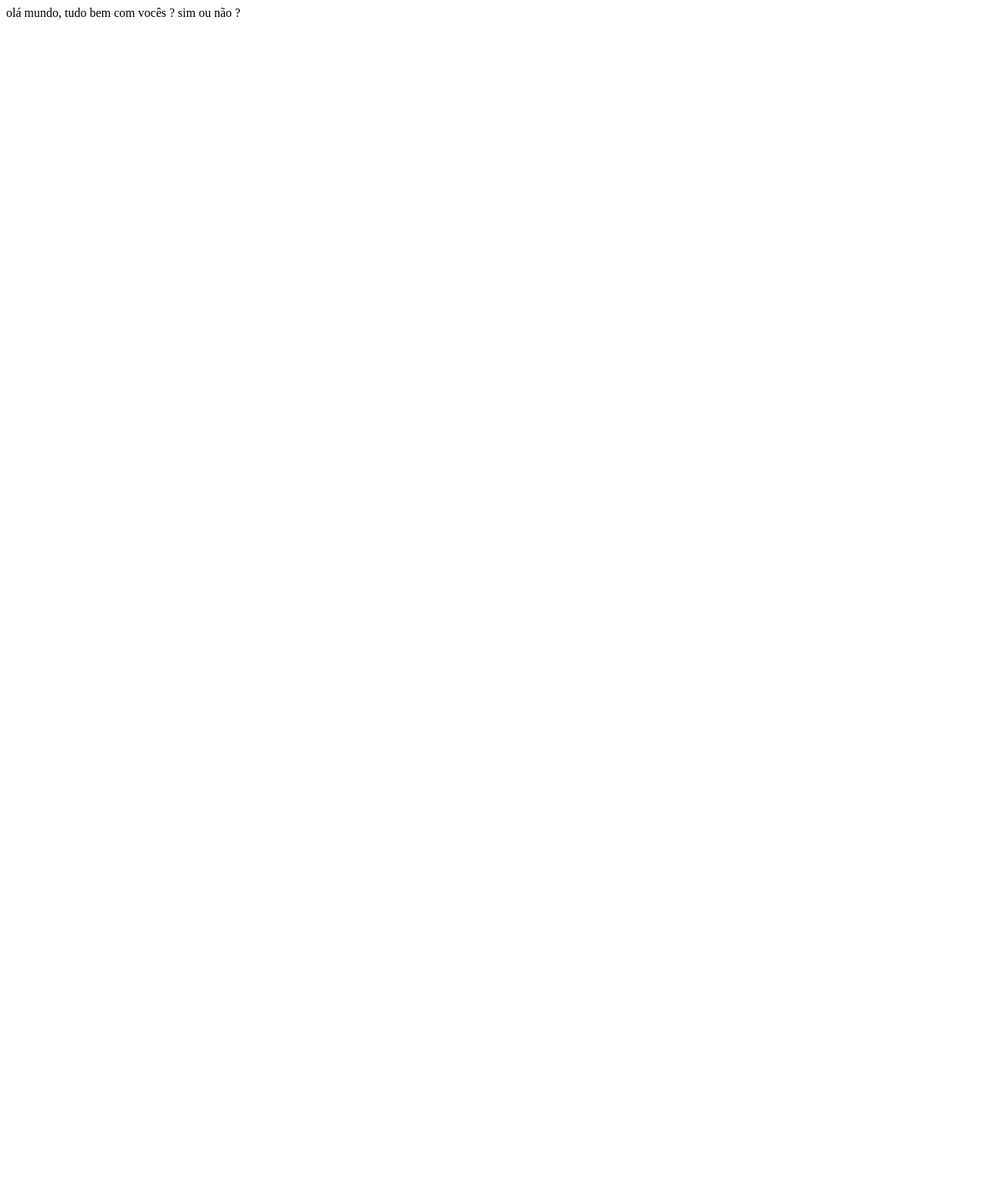
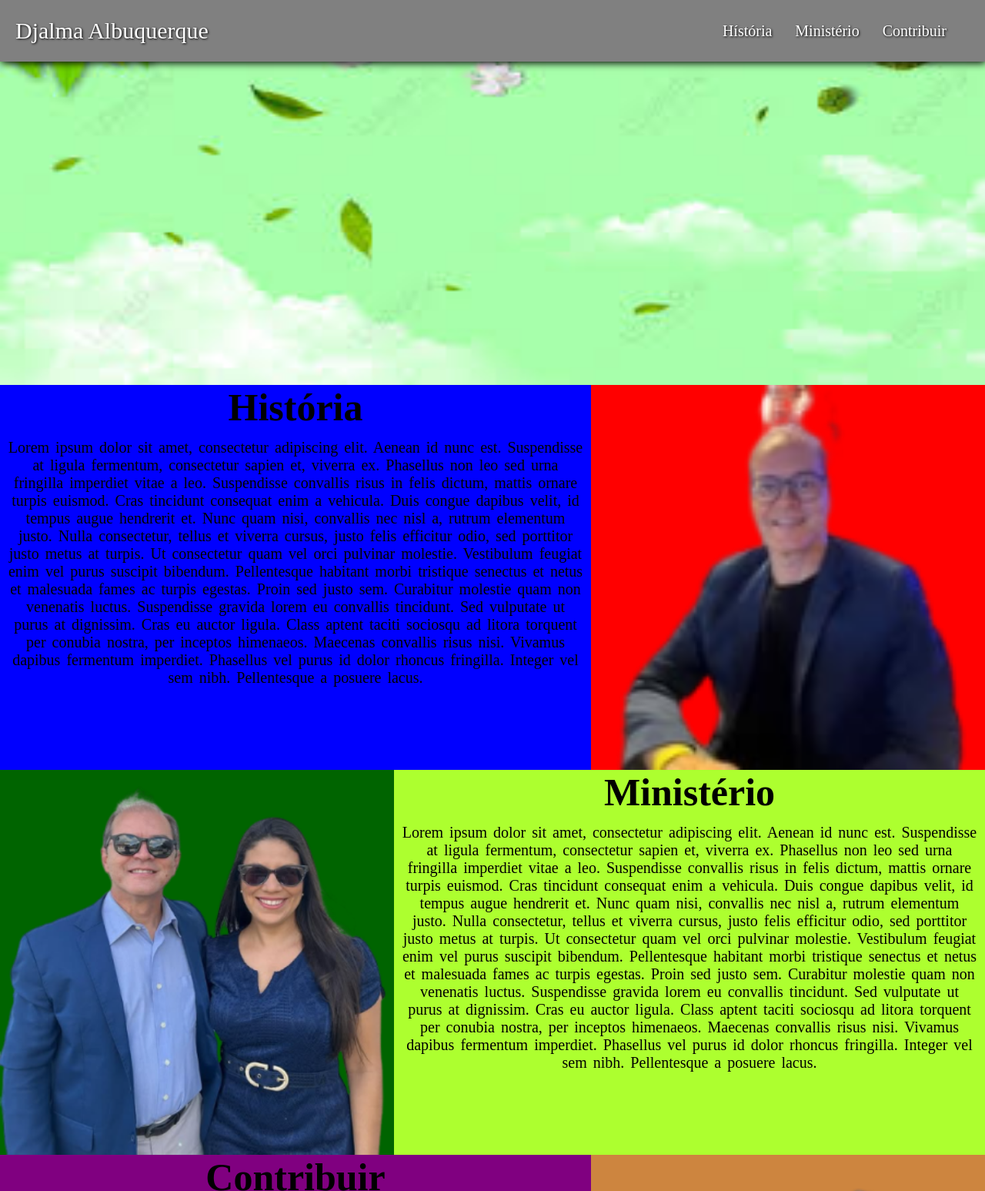
Before and after one commit to moscahsx/projetos_avulsos, a plain HTML site: page index.html in a window 1280 px wide. Shown: the top 1547 px of the page at 77% size. Before the commit the page ends 800 px from the top, so only its background shows below. Drawn offline with Linux system fonts and the light colour scheme; files that its build step writes are made by us from their sources.

Commit message:
primeiro modelo

```diff
--- a/Projeto_GitHubCSS.css
+++ b/Projeto_GitHubCSS.css
@@ -0,0 +1,242 @@
+* {
+    font-family: serif;
+    box-sizing: border-box;
+    max-width: 100%;
+}
+body{
+    margin: 0;
+    padding: 0;
+    width: 100%;
+ }
+ /* Área do Menu*/
+
+ .banner_topo{
+    width: 100%;
+    height: 500px;
+ }
+
+ .banner_topo img {
+    width: 100%;
+    height: 500px;
+ }
+
+.topo{
+     height: 80px;
+     background-color: gray;
+     width: 100%;
+     position: absolute;
+     color:white;
+     box-shadow:1px 2px 10px black ;
+     text-shadow: 1px 1px 3px black;
+     transition: all 300ms linear;
+}
+.topo:hover{
+    background-color: transparent;
+    color: black;
+    transition: all 300ms linear;
+    box-shadow: none;
+    text-shadow: 1px 1px 5px rgb(255, 255, 255);
+}
+.marca {
+   float:left;
+   font-size: 30px;
+   line-height: 80px;
+   margin-left:20px;
+   cursor: pointer;
+
+}
+
+.menu{
+    height: 80px;
+    width: 40%;
+    float: right;
+    font-size: 20px;
+
+}
+.menu ul,
+.menu li{
+    margin: 0px;
+    padding: 0px;
+    list-style: none;
+    float: right;
+    line-height: 80px;
+    cursor: pointer;
+}
+.menu ul{
+    margin-right: 30px;
+}
+.menu li{
+    padding-left: 10px;
+    padding-right: 20px;
+}
+
+/* Área da Página em sí*/
+
+.conteudo{
+    width: 100%;
+    height: 1200px;
+}
+
+
+.historia{
+    width: 100%;
+    height: 500px;
+    background-color: cadetblue;
+}
+.title_hist{
+    height: 30px;
+    width: 100%;
+}
+
+.title_hist h2{
+    text-align: center;
+    margin-bottom: 0px;
+    align-items: center ;
+    padding-bottom: 10px;
+    font-size: 50px;
+    margin:0px;
+}
+.hist_esq{
+    width: 60%;
+    height: 100%;
+    background-color: blue;
+    float: left;
+
+    display: flex;
+    flex-direction: column;
+
+}
+.text_hist_esq{
+    margin-top: 30px;
+    padding-top:10px ;
+    margin-left: 10px;
+    margin-right: 10px;
+
+}
+.text_hist_esq p {
+    align-items: center;
+    word-wrap: break-word;
+    text-align: center;
+    font-size: 20px;
+    word-spacing: 3px;
+    letter-spacing: 0px;
+    margin: 0px;
+
+}
+
+.hist_dir{
+    width: 40%;
+    height: 100%;
+    background-color: red;
+    float: right;
+}
+.hist_dir img{
+    width: 100%;
+    height: 100%;
+}
+
+.ministerio{
+    width: 100%;
+    height: 500px;
+    background-color: darkcyan;
+
+
+}
+.minis_esq{
+    width: 40%;
+    height: 100%;
+    background-color: darkgreen;
+    float:left;
+
+    display: flex;
+    flex-direction: column;
+}
+.minis_esq img {
+    height: 500px;
+    width: 100%;
+}
+.minis_dir{
+    width: 60%;
+    height: 100%;
+    background-color: greenyellow;
+    float: right;
+
+    display: flex;
+    flex-direction: column;
+}
+.title_minis{
+    height: 30px;
+    width: 100%;
+}
+.title_minis h2 {
+    text-align: center;
+    margin-bottom: 0px;
+    align-items: center;
+    padding-bottom: 10px;
+    font-size: 50px;
+    margin: 0px;
+}
+.text_mins{
+    margin-top: 30px;
+    padding-top: 10px;
+    margin-left: 10px;
+    margin-right: 10px;
+}
+.text_mins p {
+    align-items: center;
+    word-wrap: break-word;
+    text-align: center;
+    font-size: 20px;
+    word-spacing: 3px;
+    letter-spacing: 0px;
+    margin: 0px;
+}
+
+.contribuir{
+    width: 100%;
+    height: 500px;
+    background-color: aqua;
+}
+.cont_esq{
+    height: 100%;
+    width: 60%;
+    background-color: purple;
+    float: left;
+}
+.cont_dir{
+    height: 100%;
+    width: 40%;
+    background-color: peru;
+    float: right;
+}
+.title_cont{
+    height: 30px;
+    width: 100%;
+}
+.title_cont h2 {
+    text-align: center;
+    margin-bottom: 0px;
+    align-items: center;
+    padding-bottom: 10px;
+    font-size: 50px;
+    margin: 0px;
+}
+.text_cont{
+    margin-top: 30px;
+    padding-top: 10px;
+    margin-left: 10px;
+    margin-right: 10px;
+}
+.text_cont p {
+    align-items: center;
+    word-wrap: break-word;
+    text-align: center;
+    font-size: 20px;
+    word-spacing: 3px;
+    letter-spacing: 0px;
+    margin:0px;
+}
+.cont_dir img {
+    height: 99%;
+    width: 100%;
+}
--- a/index.html
+++ b/index.html
@@ -4,20 +4,79 @@
     <meta charset="UTF-8">
     <title>Site Djalma</title>
     <!--Social Sharing( Importante !!!)-->
-    <meta property="og:url" content=""/>
+    <meta property="og:url" content="https://moscahsx.github.io/projetos_avulsos/"/>
     <meta property="og:type" content="website"/>
     <!--Responsividade Mobile -->
     <meta id="viewport" name="viewport" content="width=device-width, user-scalable=no">
-    <link rel="stylesheet" href="../projeto_github/Projeto_GitHubCSS.css"/>
+    <link rel="stylesheet" href="../projetos_avulsos/Projeto_GitHubCSS.css"/>
 </head>
 <body>
-    <nav></nav>
-    olá mundo, tudo bem com vocês ? sim ou não ?
-    <header></header>
 
-    <article></article>
+        <div class="topo">
+            <div class="topo_int">
+                <div class="marca">
+                    Djalma Albuquerque
+                </div>
+                    <div class="menu">
+                        <ul>
+                            <li>Contribuir</li>
+                            <li>Ministério</li>
+                            <li>Hístória</li>
+                        </ul>
+                    </div>
+            </div>
+        </div>
+        <div class="banner_topo">
+            <img src="../projetos_avulsos/imagens/banner_exemplo.png"/>
+            </div>
+        <div class="conteudo">
+            <div class="historia">
+                    <div class="hist_esq">
+                        <div class="title_hist">
+                            <h2>História</h2>
+                            </div>
+                        <div class="text_hist_esq">
+                        <p>Lorem ipsum dolor sit amet, consectetur adipiscing elit. Aenean id nunc est. Suspendisse at ligula fermentum, consectetur sapien et, viverra ex. Phasellus non leo sed urna fringilla imperdiet vitae a leo. Suspendisse convallis risus in felis dictum, mattis ornare turpis euismod. Cras tincidunt consequat enim a vehicula. Duis congue dapibus velit, id tempus augue hendrerit et. Nunc quam nisi, convallis nec nisl a, rutrum elementum justo.
+                            Nulla consectetur, tellus et viverra cursus, justo felis efficitur odio, sed porttitor justo metus at turpis. Ut consectetur quam vel orci pulvinar molestie. Vestibulum feugiat enim vel purus suscipit bibendum. Pellentesque habitant morbi tristique senectus et netus et malesuada fames ac turpis egestas. Proin sed justo sem. Curabitur molestie quam non venenatis luctus. Suspendisse gravida lorem eu convallis tincidunt. Sed vulputate ut purus at dignissim. Cras eu auctor ligula. Class aptent taciti sociosqu ad litora torquent per conubia nostra, per inceptos himenaeos. Maecenas convallis risus nisi. Vivamus dapibus fermentum imperdiet. Phasellus vel purus id dolor rhoncus fringilla. Integer vel sem nibh. Pellentesque a posuere lacus.
 
-    <footer></footer>
+                        </p>
+                        </div>
+                    </div>
+                    <div class="hist_dir">
+                        <img src="../projetos_avulsos/imagens/foto_djalma.png"/>
+                    </div>
+                </div>
+            <div class="ministerio">
+                <div class="minis_esq">
+                    <img src="../projetos_avulsos/imagens/minis.png"/>
+                </div>
+                <div class="minis_dir">
+                    <div class="title_minis">
+                        <h2>Ministério</h2>
+                    </div>
+                    <div class="text_mins">
+                        <p>Lorem ipsum dolor sit amet, consectetur adipiscing elit. Aenean id nunc est. Suspendisse at ligula fermentum, consectetur sapien et, viverra ex. Phasellus non leo sed urna fringilla imperdiet vitae a leo. Suspendisse convallis risus in felis dictum, mattis ornare turpis euismod. Cras tincidunt consequat enim a vehicula. Duis congue dapibus velit, id tempus augue hendrerit et. Nunc quam nisi, convallis nec nisl a, rutrum elementum justo.
+                            Nulla consectetur, tellus et viverra cursus, justo felis efficitur odio, sed porttitor justo metus at turpis. Ut consectetur quam vel orci pulvinar molestie. Vestibulum feugiat enim vel purus suscipit bibendum. Pellentesque habitant morbi tristique senectus et netus et malesuada fames ac turpis egestas. Proin sed justo sem. Curabitur molestie quam non venenatis luctus. Suspendisse gravida lorem eu convallis tincidunt. Sed vulputate ut purus at dignissim. Cras eu auctor ligula. Class aptent taciti sociosqu ad litora torquent per conubia nostra, per inceptos himenaeos. Maecenas convallis risus nisi. Vivamus dapibus fermentum imperdiet. Phasellus vel purus id dolor rhoncus fringilla. Integer vel sem nibh. Pellentesque a posuere lacus.
 
-</body>
+                        </p>
+                    </div>
+                </div>
+            </div>
+            <div class="contribuir">
+                <div class="cont_esq">
+                    <div class="title_cont">
+                        <h2>Contribuir</h2>
+                    </div>
+                    <div class="text_cont">
+                        <p>Lorem ipsum dolor sit amet, consectetur adipiscing elit. Aenean id nunc est. Suspendisse at ligula fermentum, consectetur sapien et, viverra ex. Phasellus non leo sed urna fringilla imperdiet vitae a leo. Suspendisse convallis risus in felis dictum, mattis ornare turpis euismod. Cras tincidunt consequat enim a vehicula. Duis congue dapibus velit, id tempus augue hendrerit et. Nunc quam nisi, convallis nec nisl a, rutrum elementum justo.
+                            Nulla consectetur, tellus et viverra cursus, justo felis efficitur odio, sed porttitor justo metus at turpis. Ut consectetur quam vel orci pulvinar molestie. Vestibulum feugiat enim vel purus suscipit bibendum. Pellentesque habitant morbi tristique senectus et netus et malesuada fames ac turpis egestas. Proin sed justo sem. Curabitur molestie quam non venenatis luctus. Suspendisse gravida lorem eu convallis tincidunt. Sed vulputate ut purus at dignissim. Cras eu auctor ligula. Class aptent taciti sociosqu ad litora torquent per conubia nostra, per inceptos himenaeos. Maecenas convallis risus nisi. Vivamus dapibus fermentum imperdiet. Phasellus vel purus id dolor rhoncus fringilla. Integer vel sem nibh. Pellentesque a posuere lacus.
+
+                        </p>
+                    </div>
+                </div>
+                <div class="cont_dir">
+                    <img src="../projetos_avulsos/imagens/familia.png"/>
+                </div>
+            </div>
+        </div>
 </html>
```
Also changed, not shown: imagens/banner_exemplo.png (added), imagens/familia.png (added), imagens/foto_djalma.png (added), imagens/minis.png (added).
